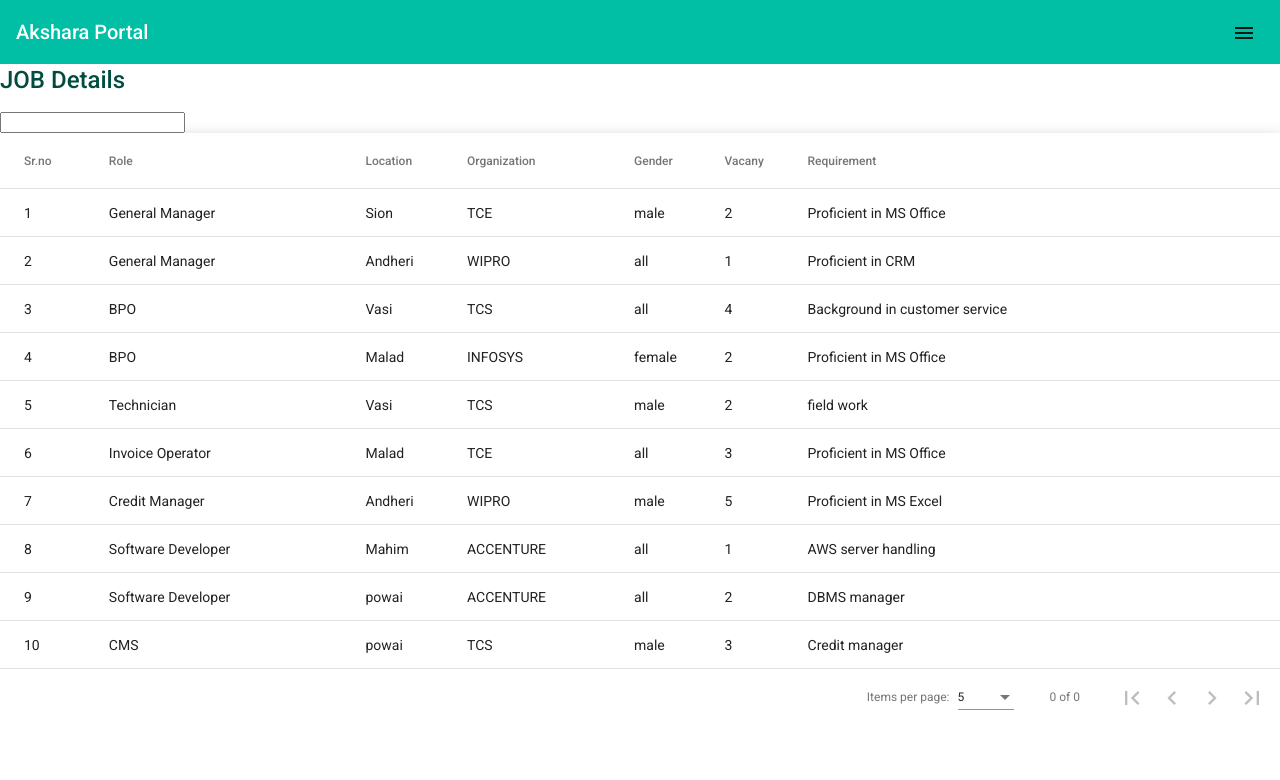
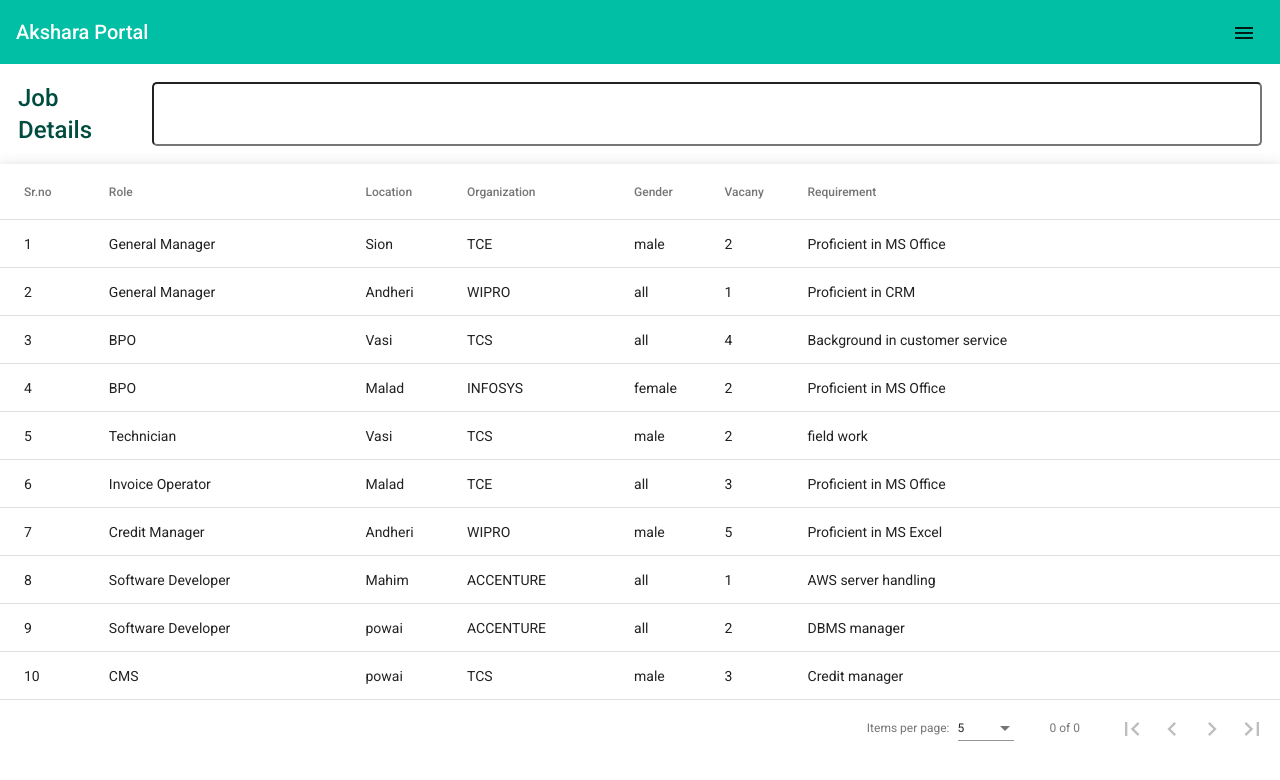
Before and after one commit to ThirumaniRaja/akshara, an Angular app in the folder akshara-admin/: page / in a window 1280 px wide. Shown: the top 780 px of the page. Built offline with nearby package versions, Linux system fonts and the light colour scheme.

Commit message:
table style

```diff
--- a/akshara-admin/src/app/components/table-view/table-view.component.html
+++ b/akshara-admin/src/app/components/table-view/table-view.component.html
@@ -1,8 +1,8 @@
 
 <div>
-  <div>
-    <h1 class="table-header">JOB Details</h1>
-    <input type="text" (keyup)="filterData($event)">
+  <div class="table-header">
+    <h1 class="table-title">Job Details</h1>
+    <input class="table-search" type="text" (keyup)="filterData($event)">
   </div>
   <table mat-table [dataSource]="resultData" class="mat-elevation-z8">
 
--- a/akshara-admin/src/app/components/table-view/table-view.component.scss
+++ b/akshara-admin/src/app/components/table-view/table-view.component.scss
@@ -4,6 +4,11 @@ table {
 
 
   .table-header{
+    display: flex;
+    margin: 18px;
+  }
+
+  .table-title{
     font-style: normal;
     font-variant-ligatures: normal;
     font-variant-caps: normal;
@@ -13,7 +18,14 @@ table {
     font-stretch: normal;
     // font-size: 20px;
     line-height: 32px;
+    margin: 0px !important;
     font-family: Roboto, "Helvetica Neue", sans-serif;
     // color: var($teal-palette);
     color: var(--teal-palette)
   }
+
+  .table-search{
+    border-radius: 5px;
+    margin-left: 15px;
+    width: 90%;
+  }
```
